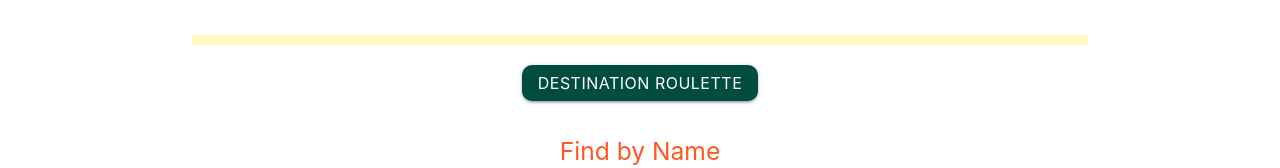
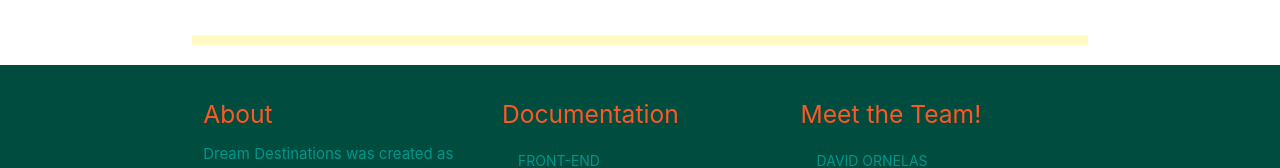
Before and after one commit to TCJohnson1/MERN-location-front, a React (Create React App) app in the folder destinations/: page / in a window 1280 px wide. Shown: the part 669-837 px from the top of the page. Built offline with nearby package versions, Linux system fonts and the light colour scheme; no server answers.

Commit message:
commented out destination roulette and find by name on landing page for MVP

```diff
--- a/destinations/src/components/Landingpage.jsx
+++ b/destinations/src/components/Landingpage.jsx
@@ -30,13 +30,13 @@ export default class LandingPage extends Component {
             <div>
             <center>
             <h5 className='deep-orange-text'>Welcome to Dream Destinations! </h5>
-                <p>If you've ever wanted to have your own travel destination bucket list, <b className='teal-text darken-4'><i>well now you can</i></b>. Find a location by name or if you're feeling lucky you can play <b className='teal-text darken-4'><i>'destination roulette'</i></b> to find a random location. Once you find somewhere you would like to visit, simply add it to your favorites to come back to later.</p>
+                <p id='about'>If you've ever wanted to have your own travel destination bucket list, <b className='teal-text darken-4'><i>well now you can</i></b>. Find a location by name or if you're feeling lucky you can play <b className='teal-text darken-4'><i>'destination roulette'</i></b> to find a random location. Once you find somewhere you would like to visit, simply add it to your favorites to come back to later.</p>
                 </center>
             </div>
 
 
             <hr className="horizontal-bar"></hr>
-            <div className="random-destination-button">
+            {/* <div className="random-destination-button">
               <button
                 id="random-destination-button"
                 className="btn waves-effect waves-orange darken-4"
@@ -64,7 +64,7 @@ export default class LandingPage extends Component {
                   Add to my List
                 </button>
               </form>
-            </div>
+            </div> */}
           </div>
         </main>
 
--- a/destinations/src/index.css
+++ b/destinations/src/index.css
@@ -11,7 +11,7 @@ button {
   border-radius: 10px;
   font-size: 16px;
 }
-p {
+#about {
   width: 400px;
 
 }
```
